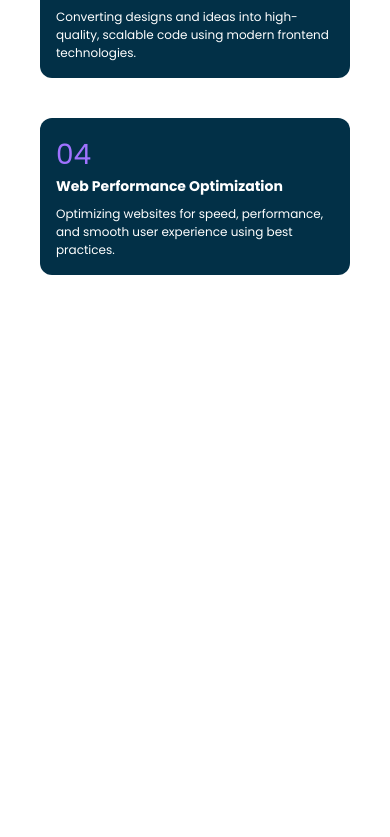
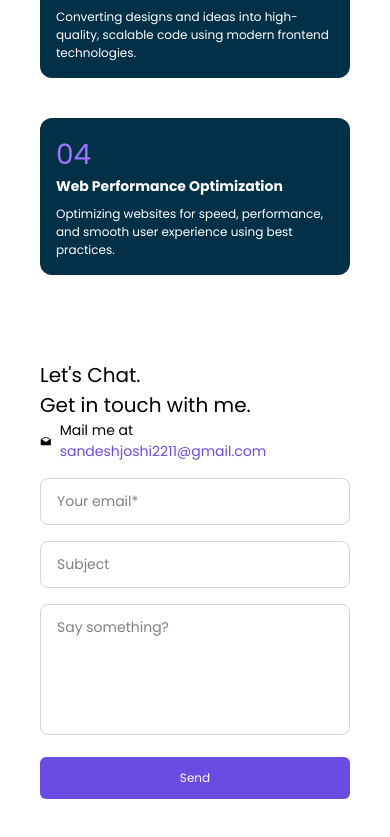
Before and after one commit to sandeshjoshi0927/react-portfolio, a React (Vite) app: page / in a window 390 px wide. Shown: the part 3384-4221 px from the top of the page. Before the commit the page ends 3684 px from the top, so only its background shows below. Built offline with nearby package versions, Linux system fonts and the light colour scheme.

Commit message:
contact responsive

```diff
--- a/src/App.jsx
+++ b/src/App.jsx
@@ -23,8 +23,7 @@ function App() {
         <section>
           <ServiceSection />
         </section>
-        {/*<ContactSection />
-         */}
+        <ContactSection />
       </div>
 
       {/* <FooterSection /> */}
--- a/src/components/sections/ContactSection.jsx
+++ b/src/components/sections/ContactSection.jsx
@@ -4,8 +4,8 @@ import Button from "@components/Button";
 
 const ContactSection = () => {
   return (
-    <div class="mx-10 my-20 grid grid-cols-12 gap-20" id="contact">
-      <div class="col-span-5">
+    <div class="mx-10 my-20 grid grid-cols-12 gap-4 lg:gap-10" id="contact">
+      <div class="col-span-10 lg:col-span-5">
         <h1 className="text-big">
           Let's Chat. <br />
           Get in touch with me.
@@ -24,12 +24,12 @@ const ContactSection = () => {
           </p>
         </div>
       </div>
-      <div class="col-span-7">
+      <div class="col-span-12 lg:col-span-7">
         <form
           action="https://formspree.io/f/xzbndvvr"
           method="POST"
           id="form"
-          className="w-full max-w-2xl mx-auto space-y-4"
+          className="w-full space-y-4 text-small"
         >
           {/* Email */}
           <input
```
